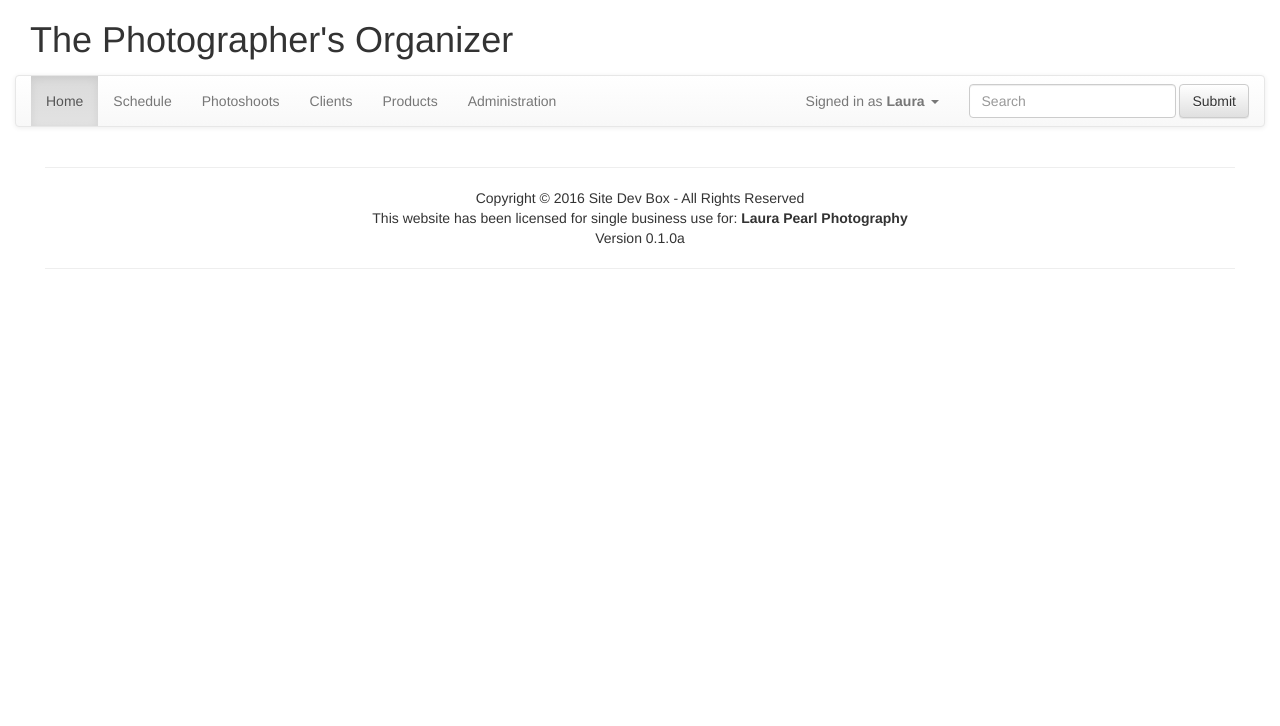
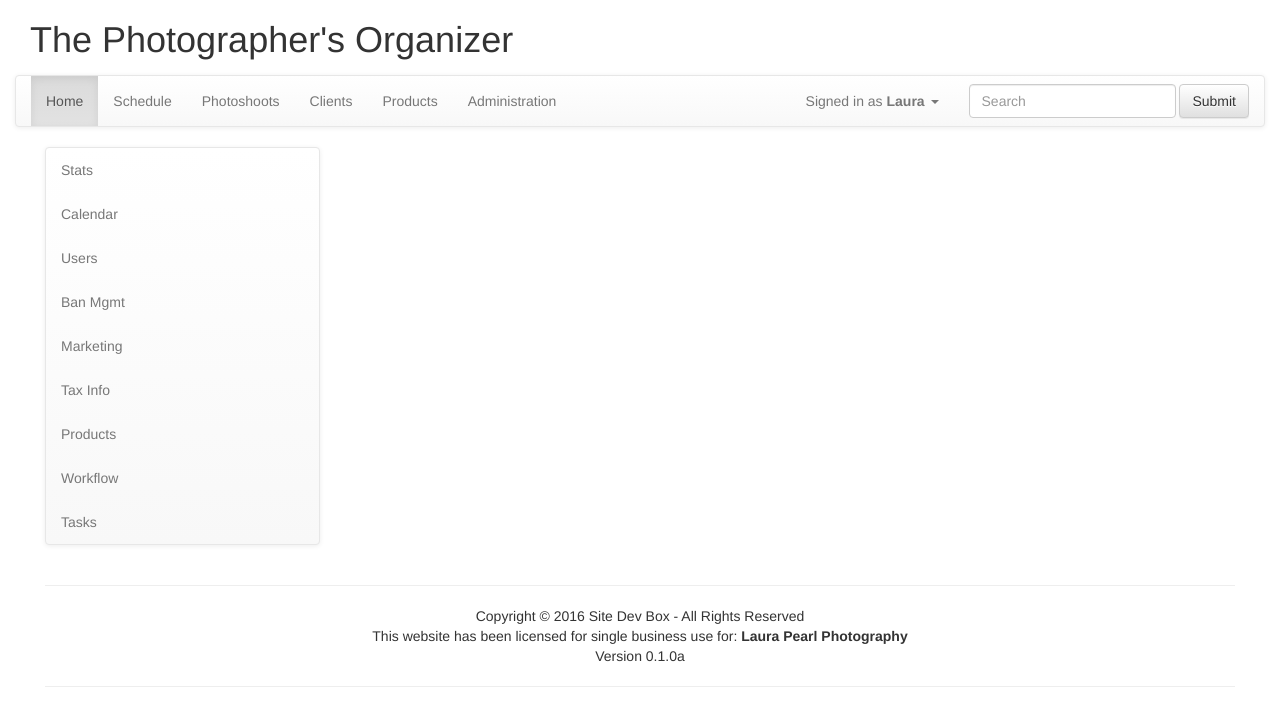
Before and after one commit to TParis/PhotogOrganizer, a PHP site: page /administration.html in a window 1280 px wide. Shown: the top 726 px of the page. Run offline with PHP 8.4, Linux system fonts and the light colour scheme; some libraries are stand-ins or nearby versions.

Commit message:
Admin CP vertical Navbar

```diff
--- a/administration.html
+++ b/administration.html
@@ -66,6 +66,34 @@
             </nav>
             <article>
 				<div class="container-fluid">
+					<div class="col-md-3">
+						<div class="sidebar-nav">
+							<div class="navbar navbar-default" role="navigation">
+								<div class="navbar-header">
+									<button type="button" class="navbar-toggle" data-toggle="collapse" data-target=".sidebar-navbar-collapse">
+										<span class="sr-only">Toggle navigation</span>
+										<span class="icon-bar"></span>
+										<span class="icon-bar"></span>
+										<span class="icon-bar"></span>
+									</button>
+									<span class="visible-xs navbar-brand">AdminCP Nav</span>
+								</div>
+								<div class="navbar-collapse collapse sidebar-navbar-collapse">
+									<ul class="nav navbar-nav">
+										<li><a href="#">Stats</a></li>
+										<li><a href="#">Calendar</a></li>
+										<li><a href="#">Users</a></li>
+										<li><a href="#">Ban Mgmt</a></li>
+										<li><a href="#">Marketing</a></li>
+										<li><a href="#">Tax Info</a></li>
+										<li><a href="#">Products</a></li>
+										<li><a href="#">Workflow</a></li>
+										<li><a href="#">Tasks</a></li>
+									</ul>
+								</div>
+							</div>
+						</div>
+					</div>
 				</div>
             </article>
 			<footer>
--- a/css/style.css
+++ b/css/style.css
@@ -169,3 +169,23 @@ tfoot th {
 	margin-left: auto;
 	margin-right: auto;
 }
+
+/* make sidebar nav vertical */
+@media (min-width: 768px) {
+	.sidebar-nav .navbar .navbar-collapse {
+		padding: 0;
+		max-height: none;
+	}
+	.sidebar-nav .navbar ul {
+		float: none;
+		display: block;
+	}
+	.sidebar-nav .navbar li {
+		float: none;
+		display: block;
+	}
+	.sidebar-nav .navbar li a {
+		padding-top: 12px;
+		padding-bottom: 12px;
+	}
+}
```
